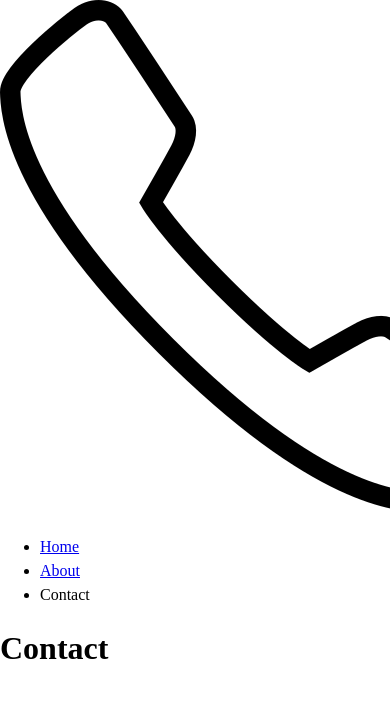
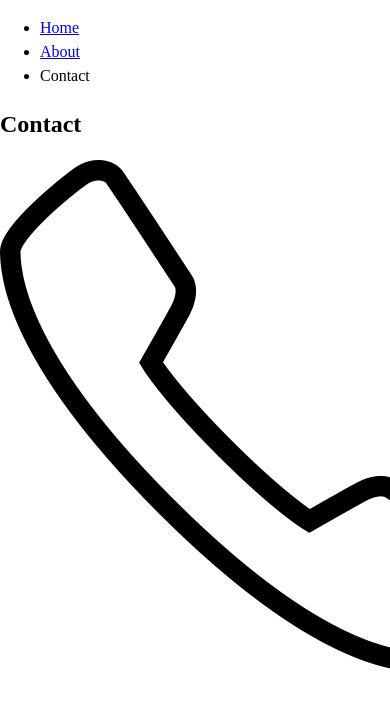
Before and after one commit to is-120-winter-2023/responsive-images-and-svg-Adammross1, a website: page contact.html in a window 390 px wide. Shown: the top 706 px of the page. Drawn offline with Linux system fonts and the light colour scheme.

Commit message:
fixed phone icon

```diff
--- a/contact.html
+++ b/contact.html
@@ -23,7 +23,7 @@
 
 <body>
   <!-- TODO: add menu links, delete this comment -->
-  <img src="/images/phone.png" alt="phone icon">
+
   <header>
     <nav>
       <ul>
@@ -31,9 +31,14 @@
         <li><a href="about.html">About</a></li>
         <li><a>Contact</a></li>
       </ul>
+      <h1>Contact</h1>
+      <img src="images/phone.png" alt="phone icon">
     </nav>
+
   </header>
-  <h1>Contact</h1>
+
+
+
 </body>
 
 </html>
```
